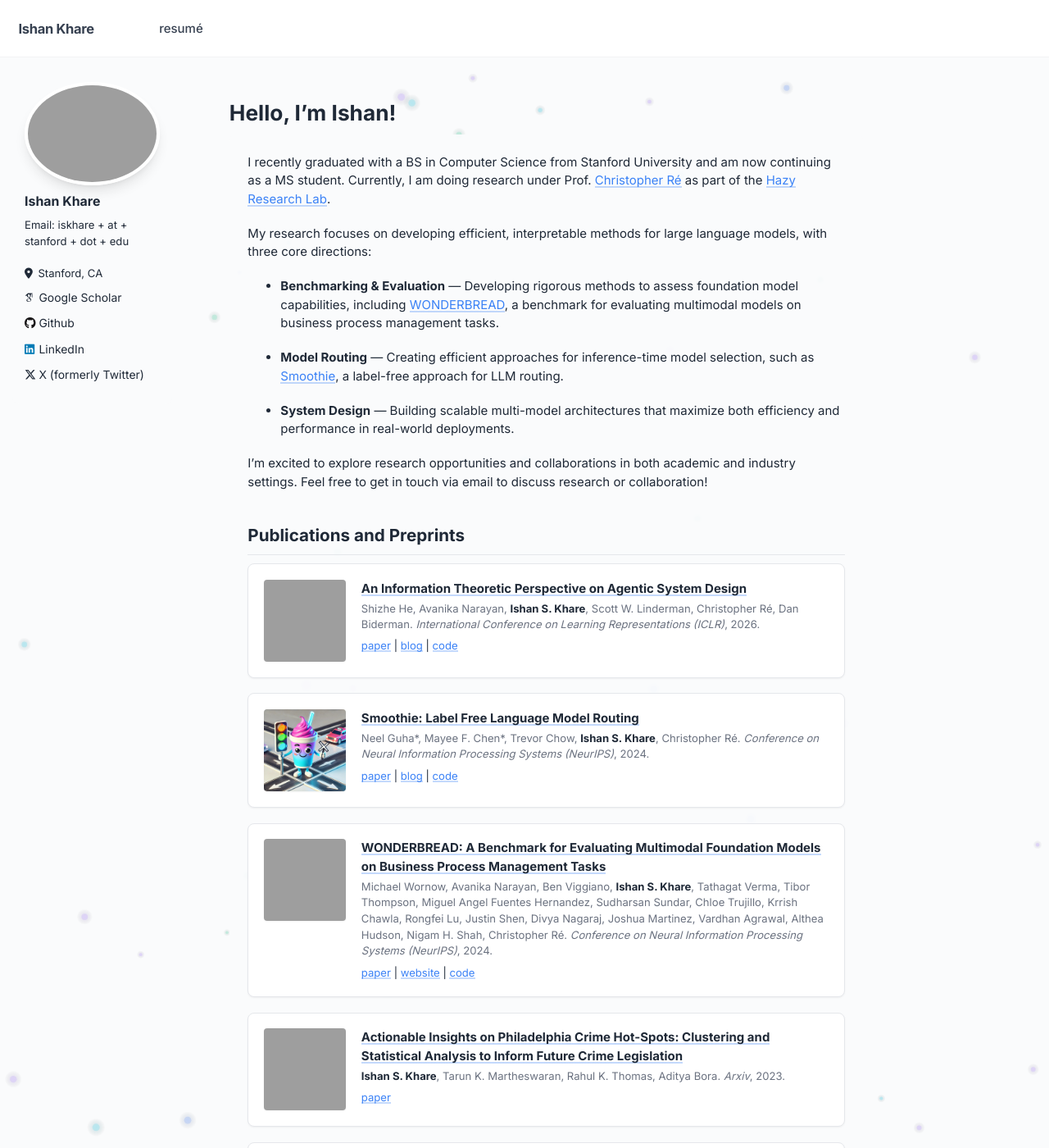
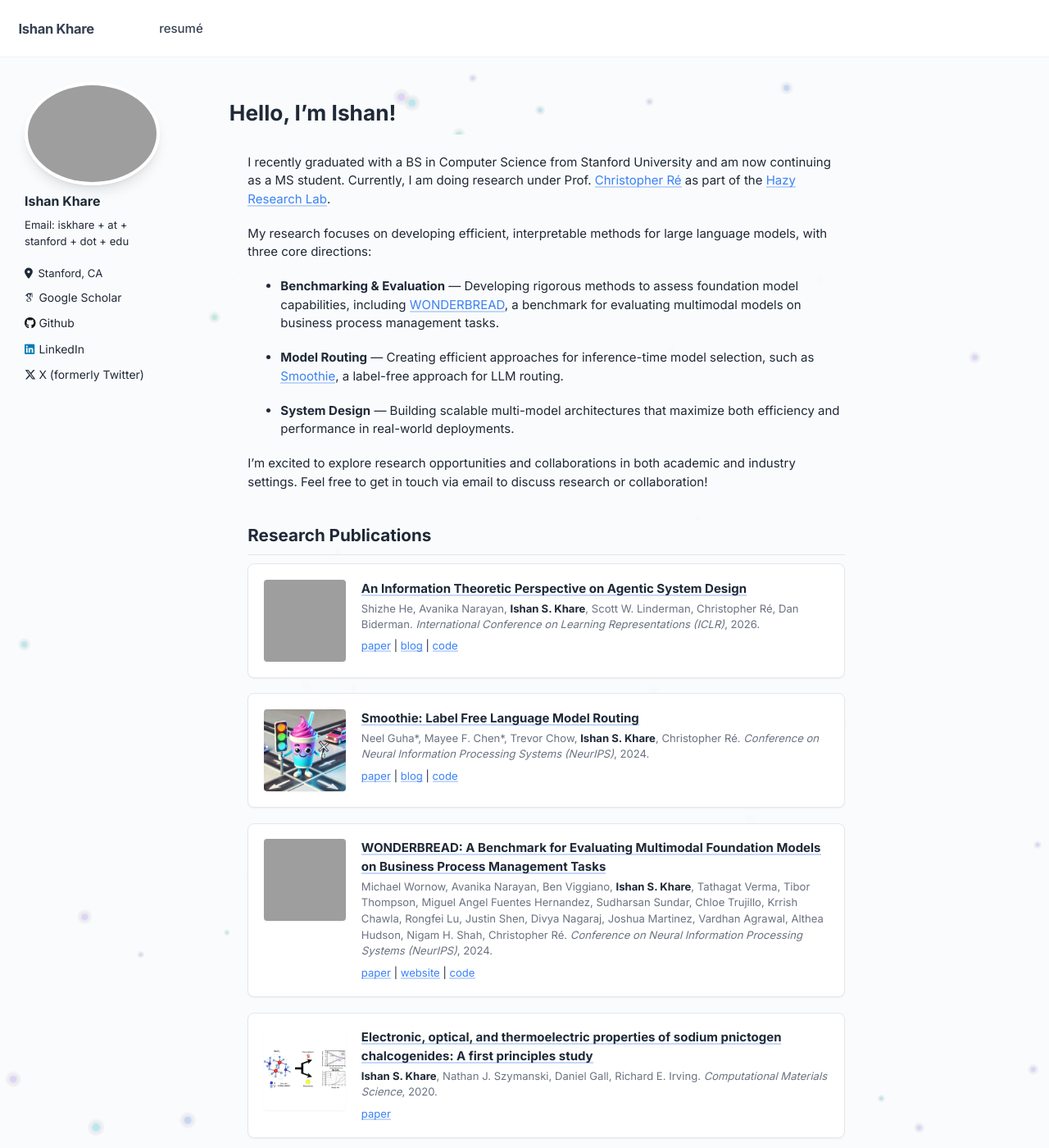
Before and after one commit to iskhare/iskhare.github.io, a Jekyll site: the page built from _pages/about.md, in a window 1280 px wide and 1400 px high. Shown: the whole window at 82% size. Built offline with Jekyll 4.4.1, drawn with Linux system fonts in a browser that asks for light colours; some web fonts are replaced; grey boxes are pictures that could not be loaded.

Commit message:
main page cleanup

```diff
--- a/_pages/about.md
+++ b/_pages/about.md
@@ -26,7 +26,7 @@ I'm excited to explore research opportunities and collaborations in both academi
   <p style="font-size: 0.9rem; margin-top: 0.5rem; font-weight: 500; color: #6b7280; opacity: 0.8; letter-spacing: 0.5px;">training in progress...</p>
 </div> -->
 
-Publications and Preprints
+Research Publications
 ------
 
 <div class="publication-entry">
@@ -56,14 +56,14 @@ Publications and Preprints
   </div>
 </div>
 
-<div class="publication-entry">
+<!-- <div class="publication-entry">
   <img src="/images/crime_heatmap.png" alt="Crime Analysis" class="publication-image">
   <div class="publication-content">
     <a href="https://arxiv.org/abs/2306.15987"><strong>Actionable Insights on Philadelphia Crime Hot-Spots: Clustering and Statistical Analysis to Inform Future Crime Legislation</strong></a><br>
     <span class="publication-authors"><strong>Ishan S. Khare</strong>, Tarun K. Martheswaran, Rahul K. Thomas, Aditya Bora. <em>Arxiv</em>, 2023.</span>
     <span class="publication-links"><a href="https://arxiv.org/pdf/2306.15987">paper</a></span>
   </div>
-</div>
+</div> -->
 
 <div class="publication-entry">
   <img src="/images/matsci-graphical-abstract.jpg" alt="Materials Science" class="publication-image">
```
Also changed, not shown: 1 other file.
